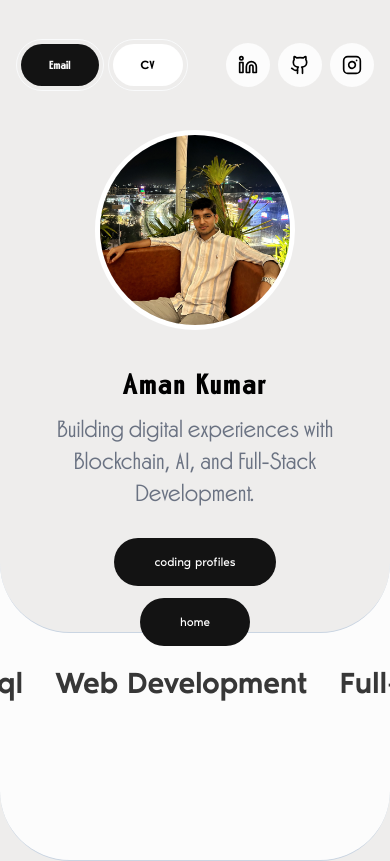
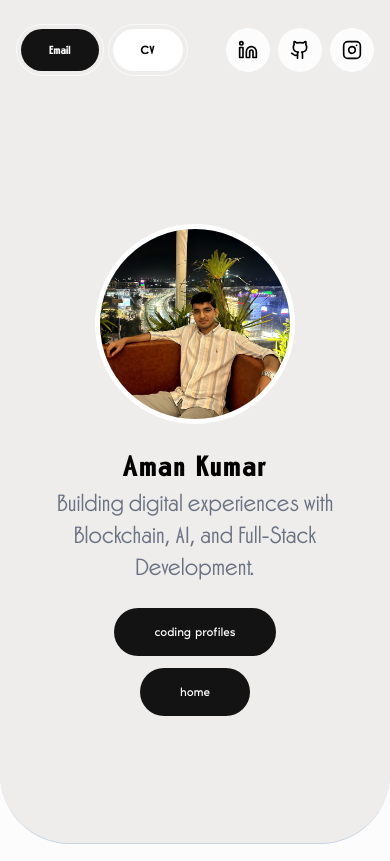
Before and after one commit to trulyaman25/BinaryBots_Client, a React (Vite) app: page /member/aman in a window 390 px wide. Shown: the top 861 px of the page. Built offline with nearby package versions, Linux system fonts and the light colour scheme.

Commit message:
Updated Responsiveness

```diff
--- a/src/section/memberPage.jsx
+++ b/src/section/memberPage.jsx
@@ -1,4 +1,5 @@
 import React from 'react';
+import { Link } from 'react-router-dom';
 import { User, Mail, Linkedin, Instagram, Github, ArrowRight, MonitorSmartphone, PenTool, Code, HandshakeIcon } from 'lucide-react';
 import amanPicture from '/teamMembers/amanImg.jpg';
 import TechStackTicker from '../components/TechStackTicker';
@@ -33,9 +34,9 @@ function MemberPage() {
 	return (
 		<>
 			<div className='bg-[#eeedec]'>
-				<div className="w-full h-[102vh] rounded-b-[70px] lg:rounded-b-[120px] border-b-1 bg-[#fcfcfc] border-b-slate-300">
-					<div className='w-full h-[75vh] rounded-b-[70px] lg:rounded-b-[120px] border-b-1 border-b-slate-300 bg-[#eeedec]'>
-						<div id="nav" className='w-full h-[130px] flex flex-row justify-between items-center px-4 sm:px-10 md:px-16 lg:px-24'>
+				<div className="w-full h-[118vh] xs:h-[102vh] rounded-b-[70px] lg:rounded-b-[120px] border-b-1 bg-[#fcfcfc] border-b-slate-300">
+					<div className='w-full h-[100vh] xs:h-[75vh] flex flex-col rounded-b-[70px] lg:rounded-b-[120px] border-b-1 border-b-slate-300 bg-[#eeedec]'>
+						<div id="nav" className='w-full min-h-[100px] sm:min-h-[130px] flex flex-row justify-between items-center px-4 sm:px-10 md:px-16 lg:px-24'>
 							<div className='flex flex-row justify-between items-center gap-1 xs:gap-3'>
 								<div className='bg-[#eeedec] border-1 border-gray-50 p-1 rounded-full md:pl-5 flex flex-row justify-between items-center gap-4'>
 									<h1 className='text-sm text-[#131313] font-NoirProLight hidden md:block'>trulyaman25@gmail.com</h1>
@@ -69,19 +70,19 @@ function MemberPage() {
 							</div>
 						</div>
 
-						<div className='flex flex-col justify-center items-center gap-6 px-10'>
+						<div id='introSection' className='flex-grow flex flex-col justify-center items-center gap-3 sm:gap-6 px-4 sm:px-10'>
 							<img src={amanPicture} alt="Aman's Picture" className='w-[200px] h-[200px] border-5 border-white rounded-full'/>
-							<div className='flex flex-col justify-center items-center gap-3'>
+							<div className='flex flex-col justify-center items-center gap-1 sm:gap-3'>
 								<h1 className='text-3xl sm:text-5xl capitalize font-FreeZoneBold tracking-wider mt-3'>aman  kumar</h1>
 								<p className='text-2xl sm:text-4xl text-gray-500 font-FreeZoneRegular max-w-[600px] text-center'>Building digital experiences with Blockchain, AI, and Full-Stack Development.</p>
 
-								<div className='flex flex-col sm:flex-row justify-between items-center gap-3 sm:gap-7 mt-4'>
-									<button className='bg-[#131313] text-white font-NoirProRegular text-xs px-10 py-4 rounded-full hover:cursor-pointer hover:bg-[#302f2f] hover:scale-105 transition-all duration-300 ease-in-out'>
+								<div className='flex flex-col sm:flex-row justify-between items-center gap-3 sm:border-1 border-gray-500 p-1 rounded-full sm:gap-7 mt-4 transition-none'>
+									<button className='bg-[#131313] text-white font-NoirProRegular text-xs px-10 py-4 rounded-full hover:cursor-pointer hover:bg-[#302f2f] transition-all duration-300 ease-in-out'>
 										coding profiles
 									</button>
-									<button className='bg-[#131313] text-white font-NoirProRegular text-xs px-10 py-4 rounded-full hover:cursor-pointer hover:bg-[#302f2f] hover:scale-105 transition-all duration-300 ease-in-out'>
+									<Link to='/' className='bg-[#131313] text-white font-NoirProRegular text-xs px-10 py-4 rounded-full hover:cursor-pointer hover:bg-[#302f2f] transition-all duration-300 ease-in-out'>
 										home
-									</button>
+									</Link>
 								</div>
 
 								{/* <div className='flex flex-row justify-between items-center gap-10 mt-10'>
```
